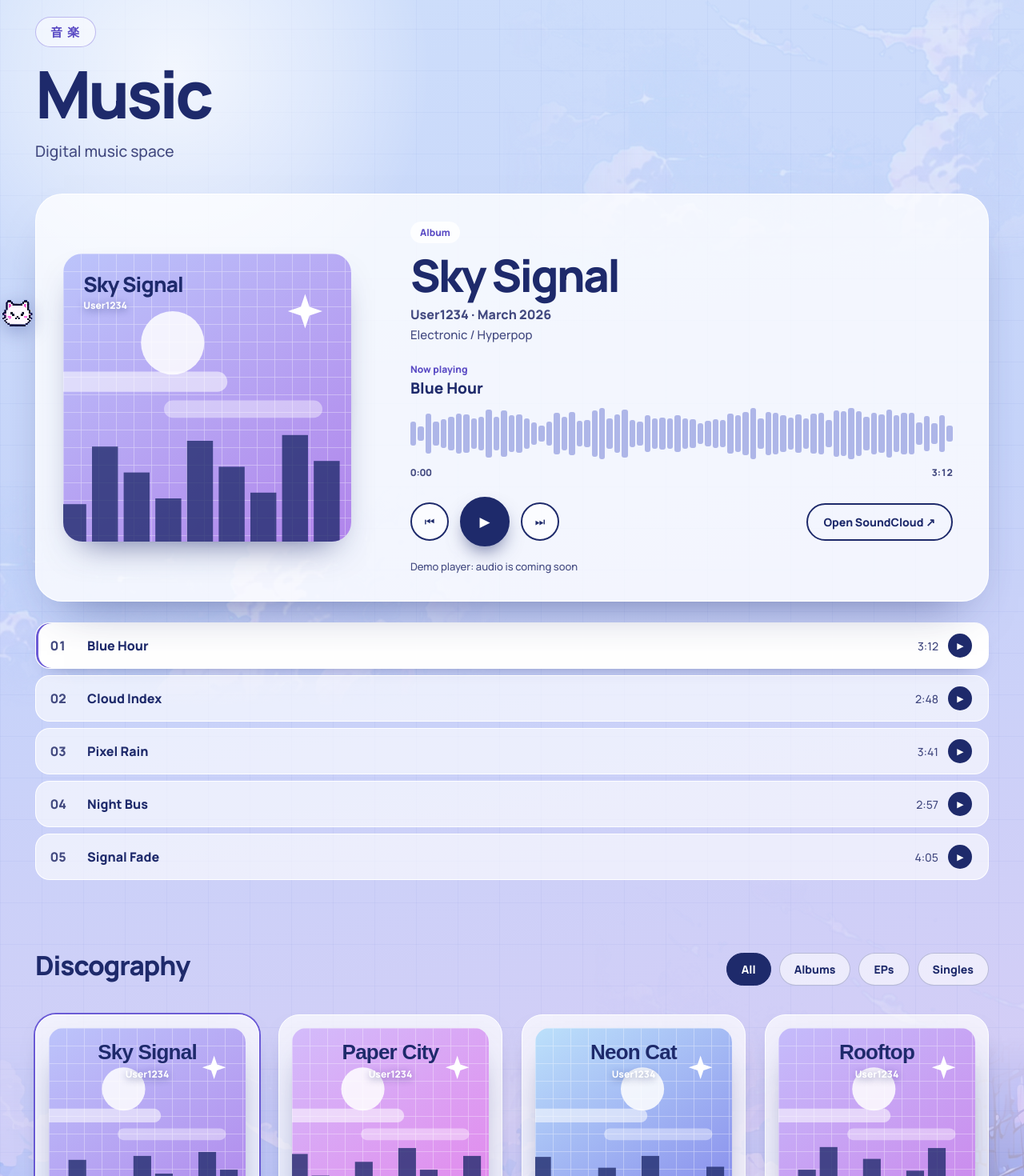
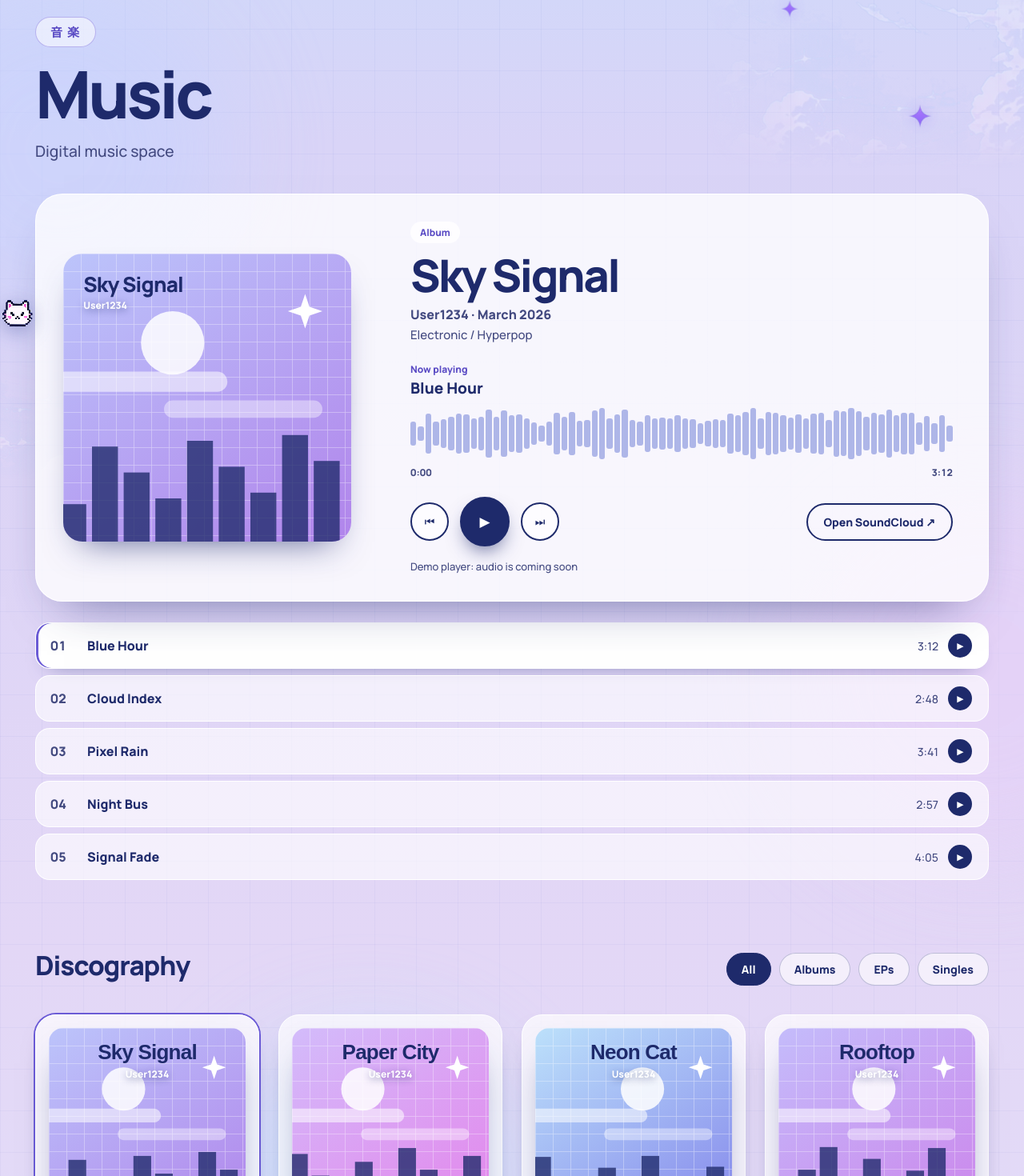
Before and after one commit to User1234-Code-maker/1234-site, a Vue app: page /music in a window 1280 px wide. Shown: the part 120-1590 px from the top of the page at 80% size. Built offline with nearby package versions, Linux system fonts and the light colour scheme.

Commit message:
Вернул фон и смену языка как в версии, где всё работало плавно

```diff
--- a/src/components/WorldBackdrop.vue
+++ b/src/components/WorldBackdrop.vue
@@ -1,20 +1,42 @@
 <script setup lang="ts">
-// «Единый мир»: тот же фон, что под Hero на главной: небо, облака, дома.
-// Всё статично (никаких постоянных анимаций), поэтому прокрутка и переходы не тормозят.
+import { onBeforeUnmount, onMounted, ref } from 'vue'
+import { reducedMotion } from '../utils/pageScroll'
+// «Единый мир»: тот же фон, что под Hero на главной. Сетка, световые пятна, далёкие облака
+// и еле заметный силуэт города. Один компонент на все страницы, чтобы они читались как одно место.
 import cloudA from '../assets/img/cloud-a-sm.webp'
 import cloudB from '../assets/img/cloud-b-sm.webp'
-import cloudC from '../assets/img/cloud-c-sm.webp'
 import cityUrl from '../assets/img/city-sm.webp'
+import sparkUrl from '../assets/img/spark.webp'
+
+// единая переменная прокрутки --sy для лёгкого параллакса облаков (только translate, без перерисовки)
+const root = ref<HTMLElement | null>(null)
+let raf = 0
+const onScroll = () => {
+  if (raf) return
+  raf = requestAnimationFrame(() => {
+    raf = 0
+    root.value?.style.setProperty('--sy', String(Math.round(window.scrollY)))
+  })
+}
+onMounted(() => {
+  if (!reducedMotion()) window.addEventListener('scroll', onScroll, { passive: true })
+})
+onBeforeUnmount(() => {
+  window.removeEventListener('scroll', onScroll)
+  cancelAnimationFrame(raf)
+})
 </script>
 
 <template>
-  <div class="world" aria-hidden="true">
-    <div class="w-sky"></div>
+  <div ref="root" class="world" aria-hidden="true">
     <div class="rest-grid"></div>
-    <i class="w-sun"></i>
+    <div class="orb o1"></div>
+    <div class="orb o2"></div>
+    <div class="orb o3"></div>
     <img class="w-cloud wc1" :src="cloudA" alt="" width="749" height="378" loading="lazy" decoding="async" />
     <img class="w-cloud wc2" :src="cloudB" alt="" width="770" height="273" loading="lazy" decoding="async" />
-    <img class="w-cloud wc3" :src="cloudC" alt="" width="588" height="259" loading="lazy" decoding="async" />
-    <img class="w-city" :src="cityUrl" alt="" width="1400" height="769" loading="lazy" decoding="async" />
+    <img class="w-city" :src="cityUrl" alt="" loading="lazy" decoding="async" />
+    <img class="w-star ws1" :src="sparkUrl" alt="" width="368" height="368" loading="lazy" decoding="async" />
+    <img class="w-star ws2" :src="sparkUrl" alt="" width="368" height="368" loading="lazy" decoding="async" />
   </div>
 </template>
--- a/src/composables/useLang.ts
+++ b/src/composables/useLang.ts
@@ -1,4 +1,4 @@
-import { nextTick, ref, watchEffect } from 'vue'
+import { ref, watchEffect } from 'vue'
 import { site, type Lang } from '../data/site'
 
 const STORAGE_KEY = 'lang'
@@ -27,20 +27,8 @@ watchEffect(() => {
 
 export function useLang() {
   const t = (key: string): string => site.t[lang.value][key] ?? key
-  // Смена языка: короткое мягкое затухание контента, текст меняется, пока он невидим.
-  // Только opacity, без снимков экрана и blur, поэтому ничего не тормозит.
   const setLang = (l: Lang) => {
-    if (l === lang.value) return
-    if (matchMedia('(prefers-reduced-motion: reduce)').matches) {
-      lang.value = l
-      return
-    }
-    const root = document.documentElement
-    root.classList.add('lang-swap')
-    window.setTimeout(() => {
-      lang.value = l
-      nextTick().then(() => requestAnimationFrame(() => root.classList.remove('lang-swap')))
-    }, 140)
+    lang.value = l
   }
   return { lang, t, setLang }
 }
--- a/src/styles/pages.css
+++ b/src/styles/pages.css
@@ -1953,28 +1953,6 @@ nav > a[aria-current]::after {
  .brand{font-size:20px;gap:8px}
 }
 
-/* ─────────── общий «мир»: тот же фон, что на главной — небо, облака, город ─────────── */
-.world{position:absolute;inset:0;overflow:hidden;pointer-events:none;z-index:0}
-.w-sky{position:absolute;inset:0;background:linear-gradient(170deg,#CFE0FB 0%,#C6D4FA 38%,#D3CDF6 72%,#E3D8F6 100%)}
-.rest .w-sky{background:linear-gradient(180deg,#DDD9F7 0%,#D3CDF6 45%,#C9D5FA 100%)}
-.w-sun{position:absolute;left:-8vw;top:-14vh;width:min(640px,60vw);aspect-ratio:1;border-radius:50%;
- background:radial-gradient(closest-side,rgba(255,255,255,.75),rgba(255,255,255,.35) 60%,rgba(255,255,255,0))}
-.w-cloud{position:absolute;display:block;max-width:none;height:auto}
-.wc1{top:3%;right:-8%;width:min(760px,70vw);opacity:.6}
-.wc2{top:34%;left:-14%;width:min(820px,76vw);opacity:.5}
-.wc3{top:58%;right:-12%;width:min(700px,66vw);opacity:.45}
-.w-city{position:absolute;left:50%;bottom:0;width:max(1200px,106%);max-width:none;height:auto;translate:-50% 0;opacity:.62;
- -webkit-mask-image:linear-gradient(to top,#000 0,#000 35%,transparent 92%);mask-image:linear-gradient(to top,#000 0,#000 35%,transparent 92%)}
-.rest>.world{z-index:0}
-.rest-grid{z-index:0}
-
-
-/* ─────────── смена языка: мягкое затухание контента ─────────── */
-#app{transition:opacity .16s ease}
-html.lang-swap #app{opacity:0}
-.rest .sec,.rest .foot{position:relative;z-index:2}
-
-
 /* ─────────── единый ритм отступов ─────────── */
 :root{--gap-sec:clamp(56px,6.5vw,96px);--gap-head:clamp(24px,2.6vw,36px)}
 .rest .sec{padding-top:var(--gap-sec);padding-bottom:0}
@@ -2032,8 +2010,6 @@ html.lang-swap #app{opacity:0}
 .shot figcaption{position:relative;z-index:1}
 
 
-.rest .wc1{opacity:.85}.rest .wc2{opacity:.75}.rest .wc3{opacity:.7}
-.rest .w-city{opacity:.5}
 /* без размытия под карточками: оно пересчитывается на каждом кадре прокрутки */
 .cat-tag,.mx-card{backdrop-filter:none;-webkit-backdrop-filter:none}
 .mx-card{background:rgba(255,255,255,.78)}
```
